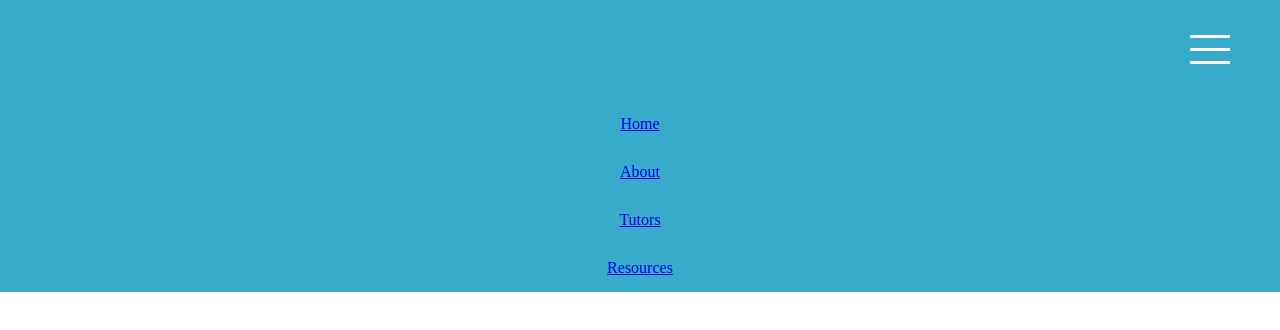
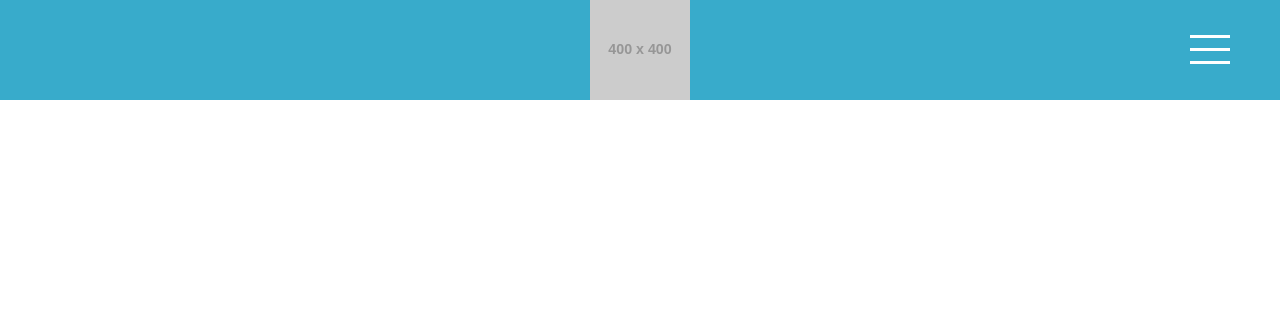
Before and after one commit to TrainerChris12/mt4, a React (Create React App) app: page / in a window 1280 px wide. Shown: the top 330 px of the page. Built offline with nearby package versions, Linux system fonts and the light colour scheme.

Commit message:
Added the navigation bar and toggle functionality, but need to figure out how to animate it, while it resizes with the content.

```diff
--- a/src/App.js
+++ b/src/App.js
@@ -5,12 +5,6 @@ function App() {
   return (
     <div className="App">
         <Navbar/>
-      <header>
-        <h1>Welcome to MT4 tutoring</h1>
-      </header>
-        <main>
-            <p>Your go-to resource for learning and mastering math concepts!</p>
-        </main>
     </div>
   );
 }
--- a/src/components/Navbar/Navbar.css
+++ b/src/components/Navbar/Navbar.css
@@ -30,9 +30,32 @@
     position: absolute;
     top: 100px;
     width: 100%;
+    max-height: 0;
+    overflow: hidden;
+    transition: max-height .4s ease-out;
+    z-index: 1;
 }
 
 .navbarLinks li {
     margin: 0 auto;
     padding: 15px 0;
+    font-size: var(--p-font-size);
 }
+
+.navbarLinks li a:link{
+    color: #FFFF;
+}
+
+.navbarLinks li a:visited {
+    color: antiquewhite;
+}
+.navbarLinks li a:hover {
+    color: var(--accent-secondary);
+}
+
+.navbarLinks li a:active {
+
+}
+.visible {
+    max-height: max-content;
+}
--- a/src/components/Navbar/Navbar.js
+++ b/src/components/Navbar/Navbar.js
@@ -1,17 +1,28 @@
 import React from 'react';
 import './Navbar.css'
 
+
+
+
 function Navbar() {
+
+    const [isNavVisible, setIsNavVisible] = React.useState(false);
+
+    const toggleNavVisibility = () => {
+        setIsNavVisible(!isNavVisible);
+    };
+
     return (
       <nav className="navbar">
-          <ul className="navbarLinks">
+          <img src="https://placehold.co/400" alt="A placeholder Image"/>
+          <ul className={`navbarLinks ${isNavVisible ? 'visible' : ''}`}>
               <li><a href="/public">Home</a></li>
               <li><a href="/public">About</a></li>
               <li><a href="/public">Tutors</a></li>
               <li><a href="/public">Resources</a></li>
           </ul>
 
-          <div className='hamburgerIcon'>
+          <div className='hamburgerIcon' onClick={toggleNavVisibility}>
               <div className='line'></div>
               <div className='line'></div>
               <div className='line'></div>
--- a/src/index.css
+++ b/src/index.css
@@ -8,6 +8,9 @@ li {
   list-style: none;
 }
 
+a {
+  text-decoration: none;
+}
 :root {
 /*  Base Colors  */
   --base-bg-color: #38abcb;
@@ -29,4 +32,7 @@ li {
   --spacing-lg: 32px;
   --spacing-xl: 48px;
   --spacing-xxl: 64px;
+
+  --h1-font-size: clamp(32px, 5vw, 48px); /* Min 24px, scales with 5vw, max 40px */
+  --p-font-size: clamp(20px, 3vw, 28px);
 }
--- /dev/null
+++ b/src/utils/utils.js
@@ -0,0 +1,3 @@
+export const toggleVisibility = (currentState) => {
+
+}
```
Also changed, not shown: src/components/Landing/Landing.js (added, +8 -0 lines), src/components/Landing/Landing.css (added).
